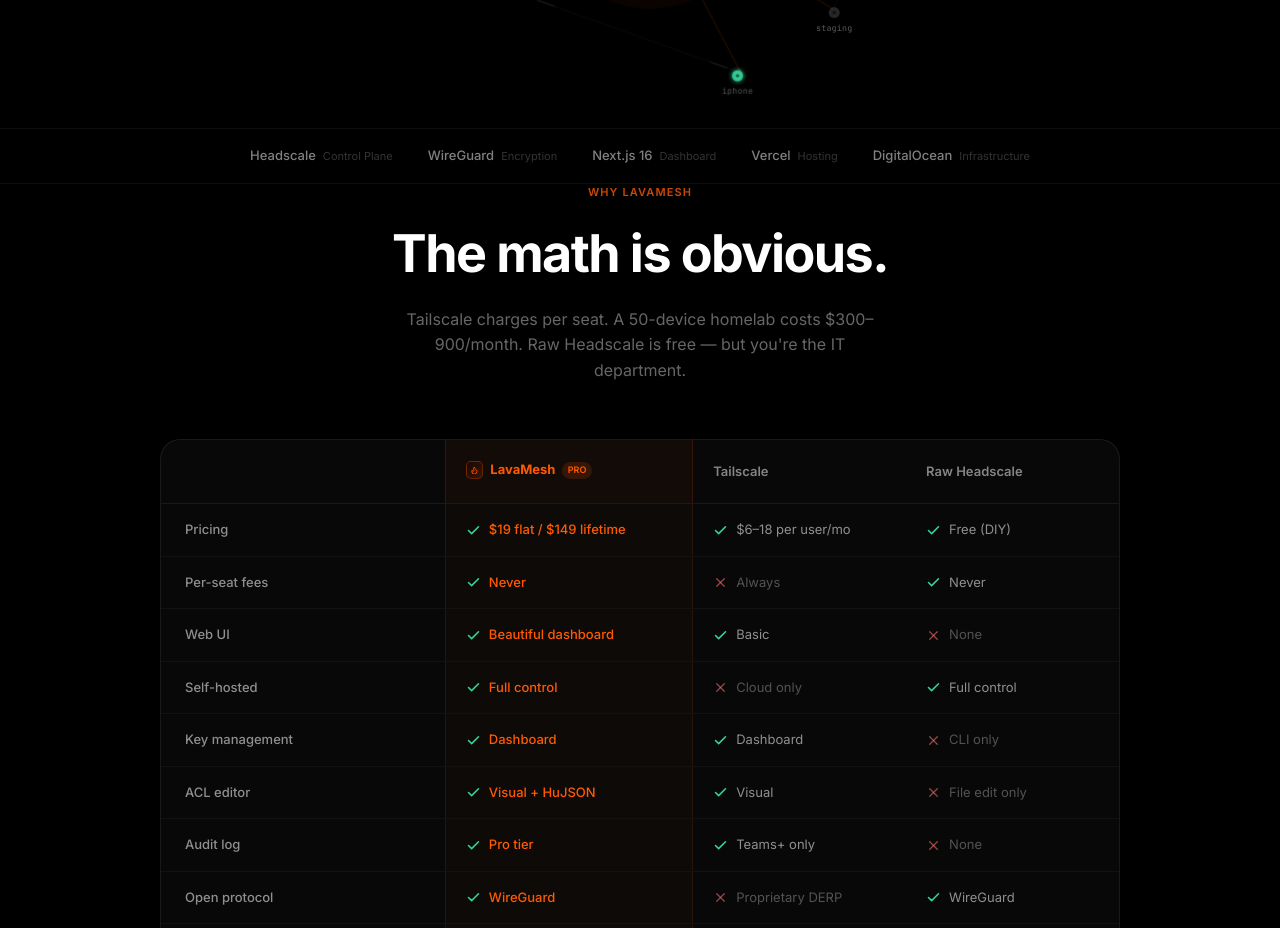
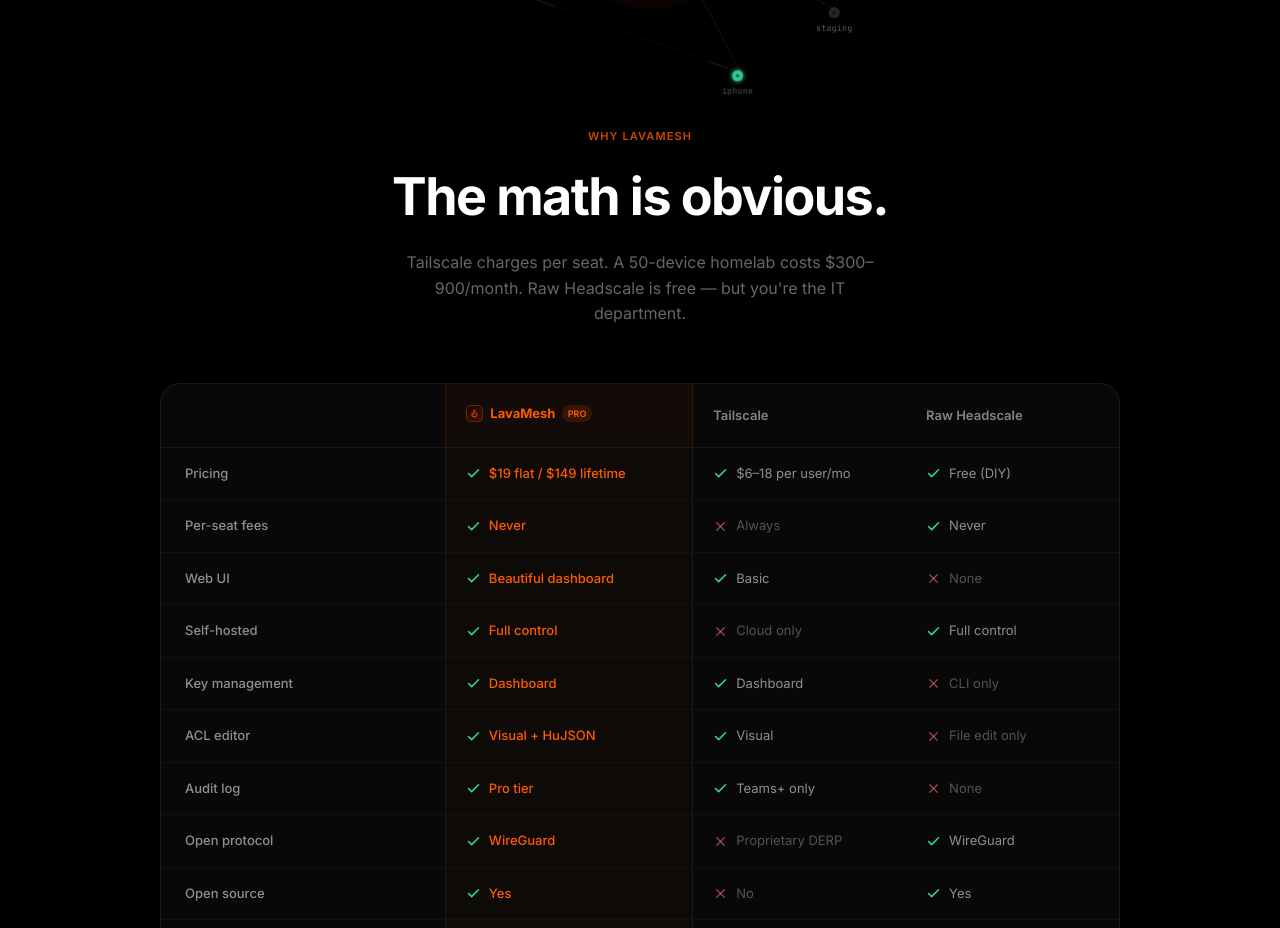
Before and after one commit to dpilat1227/lavamesh, a Next.js app: page / in a window 1280 px wide. Shown: the part 880-1808 px from the top of the page. Built offline with nearby package versions, Linux system fonts and the light colour scheme.

Commit message:
clean: remove Built On bar — hero subtext already covers it, cleaner flow to comparison

```diff
--- a/app/page.tsx
+++ b/app/page.tsx
@@ -206,23 +206,6 @@
         </div>
       </section>
 
-      {/* ── BUILT ON BAR ──────────────────────────────────────────────────────── */}
-      <div style={{ borderTop: '1px solid rgba(255,255,255,0.05)', borderBottom: '1px solid rgba(255,255,255,0.05)' }}>
-        <div className="flex items-center justify-center gap-10 py-5 px-6 flex-wrap">
-          {[
-            { label: 'Headscale', desc: 'Control Plane' },
-            { label: 'WireGuard', desc: 'Encryption' },
-            { label: 'Next.js 16', desc: 'Dashboard' },
-            { label: 'Vercel', desc: 'Hosting' },
-            { label: 'DigitalOcean', desc: 'Infrastructure' },
-          ].map(({ label, desc }) => (
-            <div key={label} className="flex items-center gap-2">
-              <span className="text-[13px] font-medium" style={{ color: 'rgba(255,255,255,0.5)' }}>{label}</span>
-              <span className="text-[11px]" style={{ color: 'rgba(255,255,255,0.2)' }}>{desc}</span>
-            </div>
-          ))}
-        </div>
-      </div>
 
       {/* ── COMPARISON ────────────────────────────────────────────────────────── */}
       <ComparisonSection />
```
